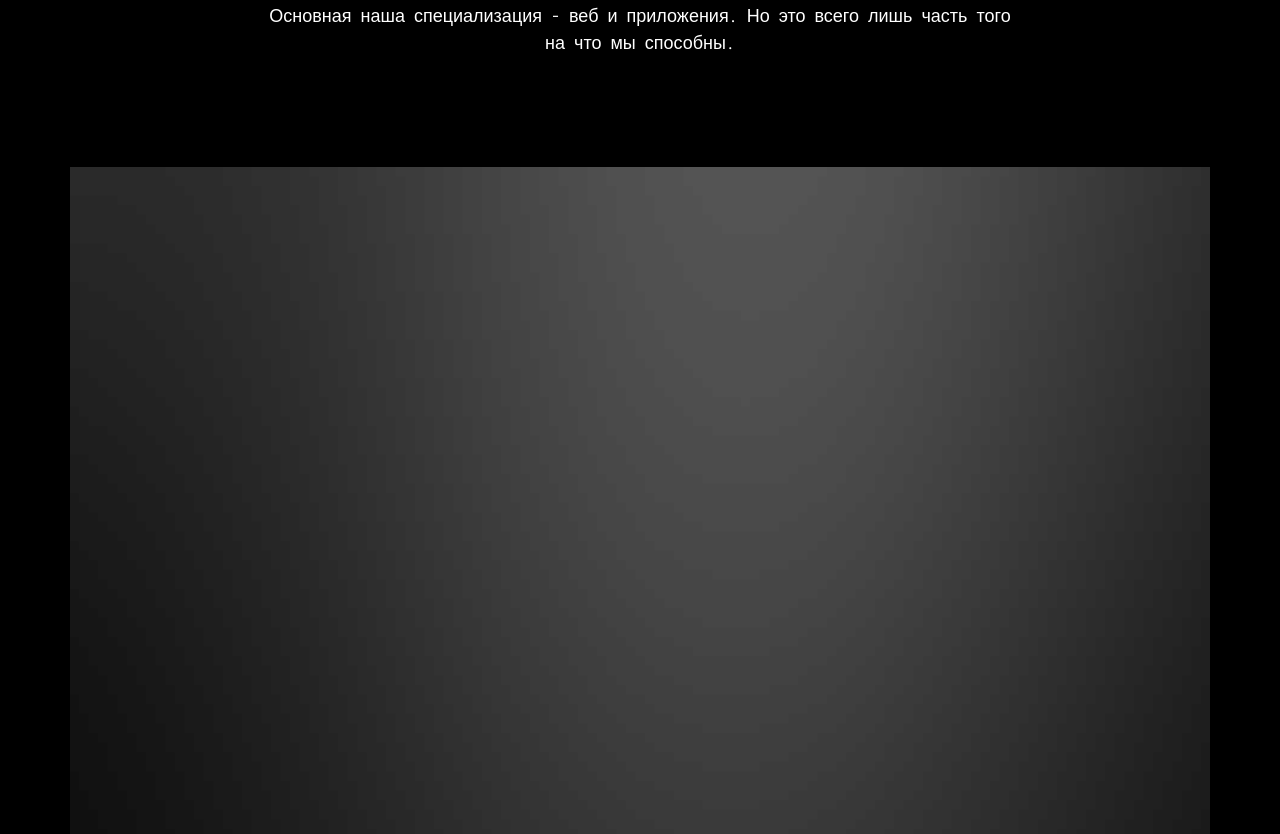
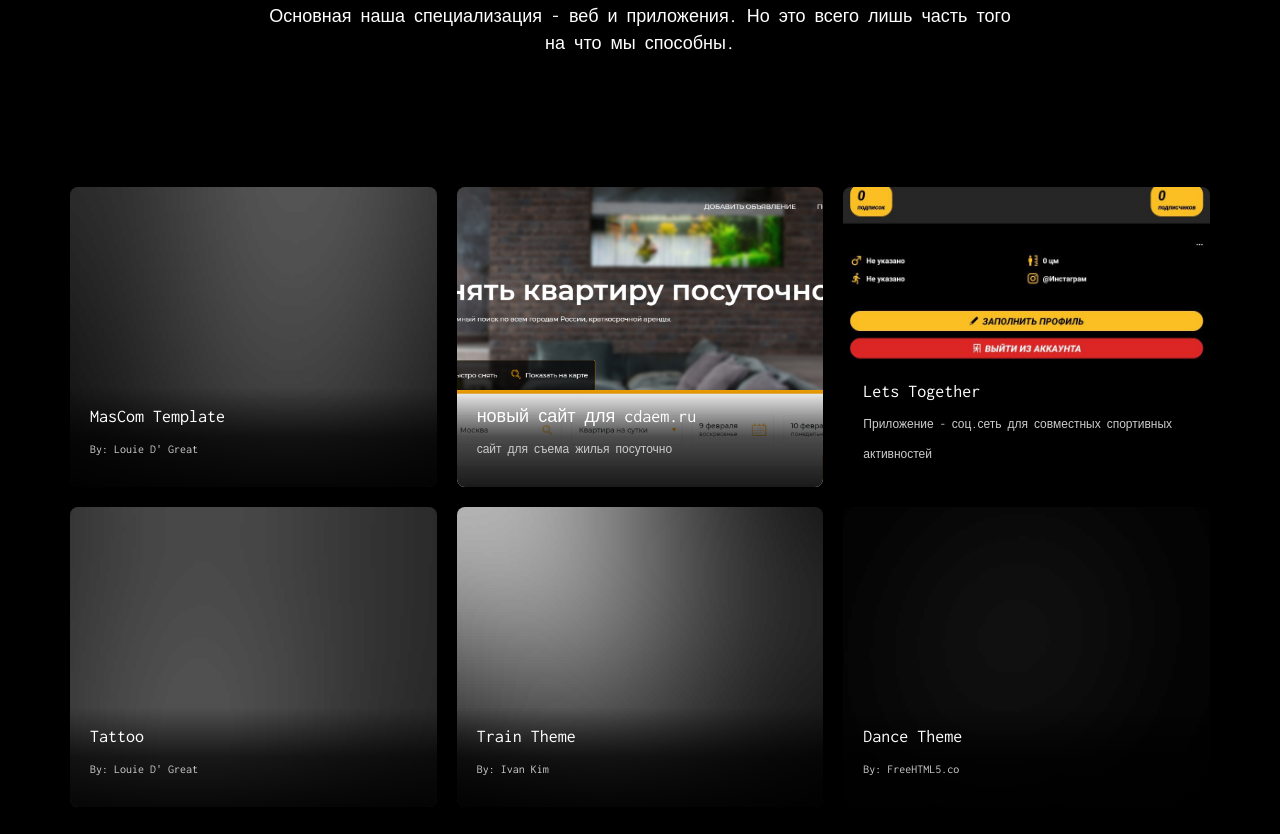
Before and after one commit to DmitryLedentsov/landing, a plain HTML site: page index.html in a window 1280 px wide. Shown: the part 2426-3260 px from the top of the page. Drawn offline with Linux system fonts and the light colour scheme; files whose address does not match are found by name.

Commit message:
грид проектов

```diff
--- a/css/style.css
+++ b/css/style.css
@@ -358,64 +358,68 @@ h1, h2, h3, h4, h5, h6 {
   padding-bottom: 40px;
 }
 
+ /* Новые стили для компактной сетки проектов */
+ .fh5co-project .project-container {
+  display: grid;
+  grid-template-columns: repeat(auto-fit, minmax(300px, 1fr));
+  gap: 20px;
+  padding: 20px 0;
+}
+
+@media screen and (min-width: 768px) {
+  .fh5co-project .project-container {
+      grid-template-columns: repeat(2, 1fr);
+  }
+}
+
+@media screen and (min-width: 992px) {
+  .fh5co-project .project-container {
+      grid-template-columns: repeat(3, 1fr);
+  }
+}
+
 .fh5co-project .project-grid {
   width: 100%;
-  height: 800px;
+  height: 300px;
   background-size: cover;
   background-position: center center;
   position: relative;
-  margin-bottom: 30px;
-  display: table;
+  margin-bottom: 0;
+  display: flex;
+  align-items: flex-end;
+  border-radius: 8px;
+  overflow: hidden;
+  transition: transform 0.3s ease, box-shadow 0.3s ease;
 }
-@media screen and (max-width: 768px) {
-  .fh5co-project .project-grid {
-    height: 400px;
-  }
+
+.fh5co-project .project-grid:hover {
+  transform: translateY(-5px);
+  box-shadow: 0 10px 30px rgba(140, 118, 118, 0.3);
 }
+
 .fh5co-project .project-grid .desc {
   position: relative;
-  display: table-cell;
-  vertical-align: middle;
   width: 100%;
-  height: 250px;
-  background: rgba(0, 0, 0, 0.7);
-  opacity: 0;
-  -webkit-transition: 0.3s;
-  -o-transition: 0.3s;
-  transition: 0.3s;
+  height: auto;
+  min-height: 100px;
+  background: linear-gradient(to top, rgba(0, 0, 0, 0.9), rgba(0, 0, 0, 0.7), transparent);
+  opacity: 1;
+  padding: 20px;
+  transition: background 0.3s ease;
 }
-@media screen and (max-width: 768px) {
-  .fh5co-project .project-grid .desc {
-    opacity: 1;
-  }
+
+.fh5co-project .project-grid:hover .desc {
+  background: rgba(0, 0, 0, 0.85);
 }
+
 .fh5co-project .project-grid .desc h3 {
-  margin-bottom: 10px;
+  margin-bottom: 5px;
+  font-size: 18px;
 }
-.fh5co-project .project-grid .desc h3 a {
-  color: #fff;
-}
-.fh5co-project .project-grid .desc h3 a:hover, .fh5co-project .project-grid .desc h3 a:focus {
-  text-decoration: none;
-}
+
 .fh5co-project .project-grid .desc span {
   font-size: 12px;
-  text-transform: uppercase;
-  color: rgba(255, 255, 255, 0.6);
-  letter-spacing: 2px;
-}
-.fh5co-project .project-grid .desc p {
-  padding: 0;
-}
-.fh5co-project .project-grid .desc p a {
-  padding: 0;
-  color: #fff;
-}
-.fh5co-project .project-grid .desc p a:hover, .fh5co-project .project-grid .desc p a:focus {
-  text-decoration: none;
-}
-.fh5co-project .project-grid:hover .desc {
-  opacity: 1;
+  line-height: 1.4;
 }
 
 .getting-started {
--- a/index.html
+++ b/index.html
@@ -181,53 +181,46 @@
 		</div>
     <div class="fh5co-project">
       <div class="container">
-				<div class="row">
-					<div class="col-md-12 text-center">
-						<div class="project-grid to-animate-2" style="background-image:  url(images/project-1.jpg);">
+          <div class="project-container">
+              <div class="project-grid" style="background-image: url(images/project-1.jpg); background-color: #222;">
                   <div class="desc">
-								<h3><a href="#">MasCom Template</a></h3>
+                      <h3><a href="#" style="color: #fff; text-decoration: none;">MasCom Template</a></h3>
                       <span>By: Louie D' Great</span>
                   </div>
               </div>
-					</div>
-					<div class="col-md-12 text-center">
-						<div class="project-grid to-animate-2" style="background-image:  url(images/cdaem_ru.png);">
+
+              <div class="project-grid" style="background-image: url(images/cdaem_ru.png); background-color: #333;">
                   <div class="desc">
-								<h3><a href="#">новый сайт для cdaem.ru</a></h3>
+                      <h3><a href="#" style="color: #fff; text-decoration: none;">новый сайт для cdaem.ru</a></h3>
                       <span>сайт для съема жилья посуточно</span>
                   </div>
               </div>
-					</div>
-					<div class="col-md-12 text-center">
-						<div class="project-grid to-animate-2" style="background-image:  url(images/lets_together.jpg);">
+
+              <div class="project-grid" style="background-image: url(images/lets_together.jpg); background-color: #444;">
                   <div class="desc">
-								<h3><a href="#">Lets Together</a></h3>
+                      <h3><a href="#" style="color: #fff; text-decoration: none;">Lets Together</a></h3>
                       <span>Приложение - соц.сеть для совместных спортивных активностей</span>
                   </div>
               </div>
-					</div>
-					<div class="col-md-12 text-center">
-						<div class="project-grid to-animate-2" style="background-image:  url(images/project-4.jpg);">
+
+              <div class="project-grid" style="background-image: url(images/project-4.jpg); background-color: #555;">
                   <div class="desc">
-								<h3><a href="#">Tattoo</a></h3>
+                      <h3><a href="#" style="color: #fff; text-decoration: none;">Tattoo</a></h3>
                       <span>By: Louie D' Great</span>
                   </div>
               </div>
-					</div>
-					<div class="col-md-12 text-center">
-						<div class="project-grid to-animate-2" style="background-image:  url(images/project-5.jpg);">
+
+              <div class="project-grid" style="background-image: url(images/project-5.jpg); background-color: #666;">
                   <div class="desc">
-								<h3><a href="#">Train Theme</a></h3>
+                      <h3><a href="#" style="color: #fff; text-decoration: none;">Train Theme</a></h3>
                       <span>By: Ivan Kim</span>
                   </div>
               </div>
-					</div>
-					<div class="col-md-12 text-center">
-						<div class="project-grid to-animate-2" style="background-image:  url(images/project-6.jpg);">
+
+              <div class="project-grid" style="background-image: url(images/project-6.jpg); background-color: #777;">
                   <div class="desc">
-								<h3><a href="#">Dance Theme</a></h3>
+                      <h3><a href="#" style="color: #fff; text-decoration: none;">Dance Theme</a></h3>
                       <span>By: FreeHTML5.co</span>
-							</div>
                   </div>
               </div>
           </div>
```
Lines whose indentation alone changed are shown as unchanged.
